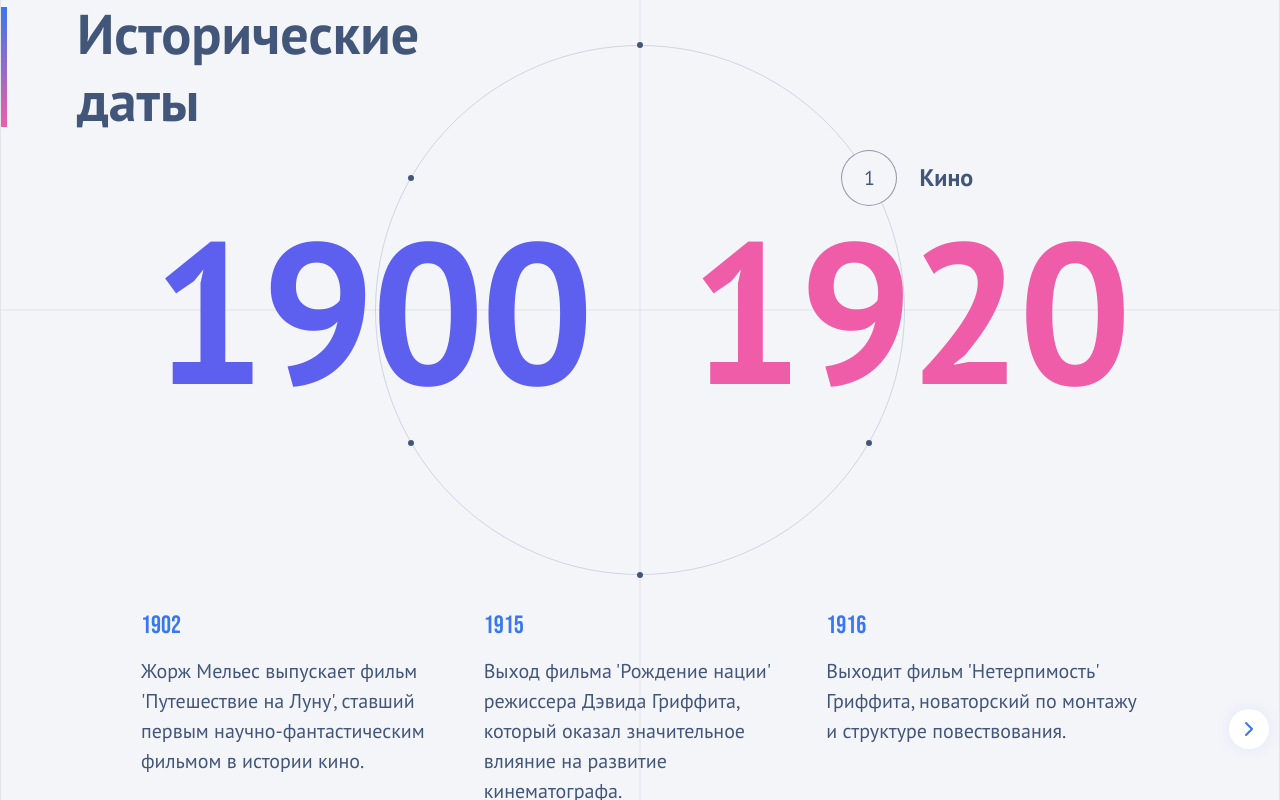
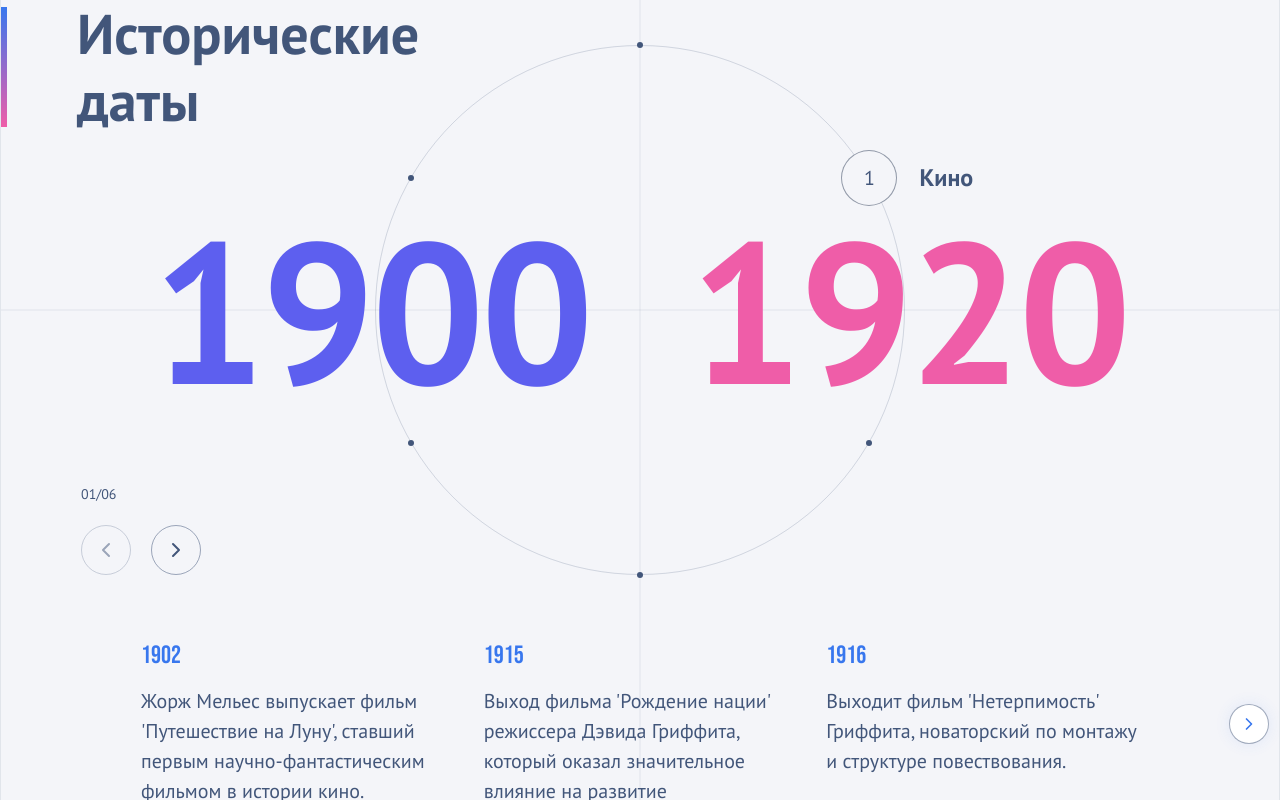
Before and after one commit to Katee-error/timeline-slider, a React (Create React App) app: page / in a window 1280 px wide. Built offline with nearby package versions, Linux system fonts and the light colour scheme.

Commit message:
feat: add animation of a circle and buttons for control

```diff
--- a/src/components/historical-events/events-wrapper/events-wrapper.scss
+++ b/src/components/historical-events/events-wrapper/events-wrapper.scss
@@ -3,6 +3,7 @@
   width: 100%;
   padding: 0 100px;
   margin: 0 auto;
+  transition: opacity 0.5s ease;
 
   .events-container {
     overflow-x: hidden;
@@ -68,6 +69,9 @@
     color: #3877ee;
   }
   .event-card-description {
+    height: 120px;
+    overflow-y: auto;
+
     font-weight: 400;
     font-size: 20px;
     line-height: 150%;
--- /dev/null
+++ b/src/components/slider-controls/SliderControls.tsx
@@ -0,0 +1,40 @@
+import { ChevronRight, ChevronLeft } from "lucide-react";
+import {
+  useTimelinePeriodNames,
+  useTriggerPeriodIndex,
+} from "../../data/hooks";
+
+import "./slider-controls.scss";
+
+export const SliderControls: React.FC = () => {
+  const { triggeredPeriodIndex, triggerPeriodIndex } = useTriggerPeriodIndex();
+  const periodNames = useTimelinePeriodNames();
+  const isFirstSlide = triggeredPeriodIndex === 0;
+  const isLastSlide = triggeredPeriodIndex === periodNames.length - 1;
+
+  return (
+    <div className="slider-controls-container">
+      <div className="slider-controls-text">
+        {`0${triggeredPeriodIndex + 1}/0${periodNames.length}`}
+      </div>
+      <div className="slider-controls">
+        <button
+          className={`slider-button ${isFirstSlide ? "disabled" : ""}`}
+          onClick={() => {
+            triggerPeriodIndex(triggeredPeriodIndex - 1);
+          }}
+        >
+          <ChevronLeft size={24} />
+        </button>
+        <button
+          className={`slider-button ${isLastSlide ? "disabled" : ""}`}
+          onClick={() => {
+            triggerPeriodIndex(triggeredPeriodIndex + 1);
+          }}
+        >
+          <ChevronRight size={24} />
+        </button>
+      </div>
+    </div>
+  );
+};
--- /dev/null
+++ b/src/components/slider-controls/slider-controls.scss
@@ -0,0 +1,39 @@
+.slider-controls-container {
+    display: flex;
+    flex-direction: column;
+    align-items: start;
+    justify-content: start;
+    gap: 20px;
+    align-self: end;
+    margin-left: 80px;
+  }
+  .slider-controls {
+    width: 100%;
+    display: flex;
+    align-items: center;
+    gap: 20px;
+  }
+
+  .slider-button {
+    border-radius: 100%;
+    border: 1px solid rgba(66, 86, 122, 0.5);
+    width: 50px;
+    height: 50px;
+    cursor: pointer;
+    display: flex;
+    align-items: center;
+    justify-content: center;
+    color: #42567a;
+    font-size: 16px;
+    transition: all 0.3s ease;
+
+    &.disabled {
+      opacity: 0.5;
+      cursor: not-allowed;
+    }
+  }
+
+  .slider-controls-text {
+    font-weight: 400;
+    font-size: 14px;
+  }
--- a/src/components/timeliine/TimeLine.tsx
+++ b/src/components/timeliine/TimeLine.tsx
@@ -4,7 +4,9 @@ import { CircleTimeline } from "./circle-timeline/CircleTimeLine";
 import { EventsWrapper } from "../historical-events/events-wrapper/EventsWrapper";
 import { TimelineHeader } from "./timeline-header/TimeLineHeader";
 import { TimeLinePeriod } from "./timeline-period/TimeLinePeriod";
+
 import "./timeline.scss";
+import { SliderControls } from "../slider-controls/SliderControls";
 
 export const Timeline: React.FC = () => {
   return (
@@ -15,7 +17,8 @@ export const Timeline: React.FC = () => {
         <div className="crosshair-wrapper">
           <div className="horizontal-line" />
           <CircleTimeline />
-          <TimeLinePeriod/>
+          <TimeLinePeriod />
+          <SliderControls />
         </div>
       </TimelineWrapper>
     </>
--- a/src/components/timeliine/circle-timeline/CircleTimeLine.tsx
+++ b/src/components/timeliine/circle-timeline/CircleTimeLine.tsx
@@ -1,11 +1,12 @@
-import React from "react";
+import React, { useEffect } from "react";
 import "./circle-timeline.scss";
 import {
   useChangeActivePeriodIndex,
+  useIsAnimating,
   useTimelinePeriodNames,
+  useTriggerPeriodIndex,
 } from "../../../data/hooks";
-import { activePeriodIndexAtom } from "../../../data/atoms";
-import { useAtomValue } from "jotai";
+import gsap from "gsap";
 
 const calculatePosition = (index: number, totalItems: number) => {
   const angle = ((index + 1) / totalItems) * 360;
@@ -23,8 +24,40 @@ const calculatePosition = (index: number, totalItems: number) => {
 
 export const CircleTimeline: React.FC = () => {
   const periodNames = useTimelinePeriodNames();
-  const activeIndex = useAtomValue(activePeriodIndexAtom);
-  const changeActivePeriodIndex = useChangeActivePeriodIndex();
+  const { activePeriodIndex, setActivePeriodIndex } =
+    useChangeActivePeriodIndex();
+  const { triggeredPeriodIndex, triggerPeriodIndex } = useTriggerPeriodIndex();
+  const isAnimating = useIsAnimating();
+
+  useEffect(() => {
+    const prevAngle = (activePeriodIndex / periodNames.length) * 360;
+    const angle = (triggeredPeriodIndex / periodNames.length) * 360;
+
+    const baseAngle = 180;
+    const durationForBaseAngle = 1;
+    const angleDiff = Math.abs(prevAngle - angle);
+    const shortPathAngleDiff = angleDiff > 180 ? 360 - angleDiff : angleDiff;
+    const duration =
+      (Math.abs(shortPathAngleDiff) / baseAngle) * durationForBaseAngle;
+    gsap.to(".circle-container", {
+      rotate: -angle + "_short",
+      duration,
+      ease: "none",
+    });
+    gsap.to(".segment-point-wrapper", {
+      rotate: angle + "_short",
+      duration,
+      ease: "none",
+      onComplete: () => {
+        setActivePeriodIndex(triggeredPeriodIndex);
+      },
+    });
+  }, [
+    activePeriodIndex,
+    triggeredPeriodIndex,
+    periodNames.length,
+    setActivePeriodIndex,
+  ]);
 
   return (
     <div className="circle-timeline">
@@ -32,7 +65,7 @@ export const CircleTimeline: React.FC = () => {
         <div className="main-circle"></div>
         {periodNames.map(({ index, theme }) => {
           const position = calculatePosition(index, periodNames.length);
-          const isActive = index === activeIndex;
+          const isActive = index === triggeredPeriodIndex;
           return (
             <div key={index} className="segment-container">
               <div
@@ -41,19 +74,19 @@ export const CircleTimeline: React.FC = () => {
                   left: `${position.x}px`,
                   top: `${position.y}px`,
                 }}
-                onClick={() => changeActivePeriodIndex(index)}
+                onClick={() => triggerPeriodIndex(index)}
               >
                 <div className="segment-point">
                   <div className="segment-number">{index + 1}</div>
                 </div>
-                {isActive && (
-                  <div
-                    className="active-point-text"
-                    style={{ left: "calc(100% + 20px)" }}
-                  >
-                    {theme}
-                  </div>
-                )}
+                <div
+                  className="active-point-text"
+                  style={{
+                    opacity: !isActive || isAnimating ? 0 : 1,
+                  }}
+                >
+                  {theme}
+                </div>
               </div>
             </div>
           );
--- a/src/components/timeliine/circle-timeline/circle-timeline.scss
+++ b/src/components/timeliine/circle-timeline/circle-timeline.scss
@@ -5,7 +5,7 @@
   transform: translateX(-50%);
   width: 530px;
   height: 530px;
-  z-index: 9999;
+  z-index: 10;
   .circle-container {
     position: relative;
     width: 100%;
@@ -34,7 +34,7 @@
     height: 60px;
     position: absolute;
     transform: translate(-30px, -30px);
-    transition: all 0.3s ease;
+    // transition: all 0.3s ease;
     cursor: pointer;
     display: flex;
     align-items: center;
@@ -86,6 +86,7 @@
   .active-point-text {
     position: absolute;
     left: calc(100% + 20px);
+    transition: opacity 0.3s ease;
     white-space: nowrap;
     font-family: "PT Sans", sans-serif;
     font-size: 24px;
--- a/src/components/timeliine/timeline-period/TimeLinePeriod.tsx
+++ b/src/components/timeliine/timeline-period/TimeLinePeriod.tsx
@@ -1,19 +1,19 @@
 import React, { useEffect, useState } from "react";
 import "./timeline-period.scss";
-import { useCurrentPeriod } from "../../../data/hooks";
+import { useTriggeredPeriod } from "../../../data/hooks";
 import gsap from "gsap";
 
 export const TimeLinePeriod: React.FC = () => {
-  const currentPeriod = useCurrentPeriod();
+  const triggeredPeriod = useTriggeredPeriod();
 
-  const [startYear, setStartYear] = useState(currentPeriod.startYear);
-  const [endYear, setEndYear] = useState(currentPeriod.endYear);
+  const [startYear, setStartYear] = useState(triggeredPeriod.startYear);
+  const [endYear, setEndYear] = useState(triggeredPeriod.endYear);
 
   useEffect(() => {
     gsap.to(
       { year: startYear },
       {
-        year: currentPeriod.startYear,
+        year: triggeredPeriod.startYear,
         duration: 0.4,
         onUpdate: function () {
           setStartYear(Math.round(this.targets()[0].year));
@@ -24,14 +24,14 @@ export const TimeLinePeriod: React.FC = () => {
     gsap.to(
       { year: endYear },
       {
-        year: currentPeriod.endYear,
+        year: triggeredPeriod.endYear,
         duration: 0.4,
         onUpdate: function () {
           setEndYear(Math.round(this.targets()[0].year));
         },
       }
     );
-  }, [currentPeriod, startYear, endYear]);
+  }, [triggeredPeriod, startYear, endYear]);
 
   return (
     <div className="timeline-period">
--- a/src/components/timeliine/timeline-period/timeline-period.scss
+++ b/src/components/timeliine/timeline-period/timeline-period.scss
@@ -3,7 +3,7 @@
     top: 50%;
     left: 50%;
     transform: translate(-50%, -50%);
-    z-index: 10;
+
     .timeline-period__dates {
       display: flex;
       align-items: center;
--- a/src/components/timeliine/timeline.scss
+++ b/src/components/timeliine/timeline.scss
@@ -3,6 +3,7 @@
   top: 45px;
   width: 100%;
   height: 530px;
+  display: flex;
 }
 
 .horizontal-line {
--- a/src/data/atoms.ts
+++ b/src/data/atoms.ts
@@ -4,4 +4,5 @@ import historicalData from "./historical-data.json";
 
 export const timelinePeriodsAtom = atom<Period[]>(historicalData.periods);
 
+export const triggeredPeriodIndexAtom = atom<number>(0);
 export const activePeriodIndexAtom = atom<number>(0);
--- a/src/data/hooks.ts
+++ b/src/data/hooks.ts
@@ -1,10 +1,20 @@
-import { useAtomValue, useSetAtom } from "jotai";
-import { activePeriodIndexAtom, timelinePeriodsAtom } from "./atoms";
+import { useAtom, useAtomValue } from "jotai";
+import {
+  activePeriodIndexAtom,
+  triggeredPeriodIndexAtom,
+  timelinePeriodsAtom,
+} from "./atoms";
 import { useCallback } from "react";
 
 export const useCurrentPeriod = () => {
   const periods = useAtomValue(timelinePeriodsAtom);
   const index = useAtomValue(activePeriodIndexAtom);
+  return periods[index];
+};
+
+export const useTriggeredPeriod = () => {
+  const periods = useAtomValue(timelinePeriodsAtom);
+  const index = useAtomValue(triggeredPeriodIndexAtom);
   return periods[index];
 };
 
@@ -14,15 +24,46 @@ export const useTimelinePeriodNames = () => {
 };
 
 export const useChangeActivePeriodIndex = () => {
-  const setActivePeriodIndex = useSetAtom(activePeriodIndexAtom);
+  const [activePeriodIndex, setActivePeriodIndex] = useAtom(
+    activePeriodIndexAtom
+  );
   const periods = useAtomValue(timelinePeriodsAtom);
-  const activeIndex = useAtomValue(activePeriodIndexAtom);
+  const safeSetActivePeriodIndex = useCallback(
+    (index: number) => {
+      if (!periods[index]) return;
+      setActivePeriodIndex(index);
+    },
+    [setActivePeriodIndex, periods]
+  );
 
-  return useCallback(
+  return {
+    activePeriodIndex,
+    setActivePeriodIndex: safeSetActivePeriodIndex,
+  };
+};
+
+export const useTriggerPeriodIndex = () => {
+  const [triggeredPeriodIndex, triggerPeriodIndex] = useAtom(
+    triggeredPeriodIndexAtom
+  );
+  const periods = useAtomValue(timelinePeriodsAtom);
+
+  const safeTriggerPeriodIndex = useCallback(
     (index: number) => {
-      if (index >= 0 && index < periods.length && index !== activeIndex)
-        setActivePeriodIndex(index);
+      if (!periods[index]) return;
+      triggerPeriodIndex(index);
     },
-    [setActivePeriodIndex, periods.length, activeIndex]
+    [triggerPeriodIndex, periods]
   );
+
+  return {
+    triggeredPeriodIndex,
+    triggerPeriodIndex: safeTriggerPeriodIndex,
+  };
 };
+
+export const useIsAnimating = () => {
+  const triggerPeriodIndex = useAtomValue(triggeredPeriodIndexAtom);
+  const activePeriodIndex = useAtomValue(activePeriodIndexAtom);
+  return triggerPeriodIndex !== activePeriodIndex;
+};
```
Also changed, not shown: src/components/historical-events/events-wrapper/EventsWrapper.tsx (+5 -4 lines). Lines whose indentation alone changed are shown as unchanged.
